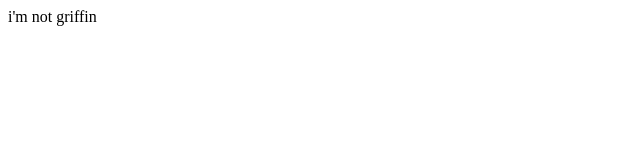
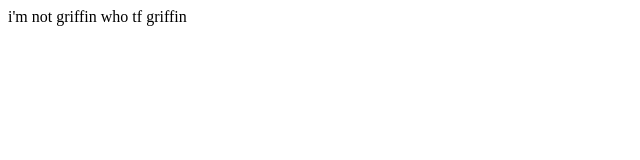
Before and after one commit to cGVub3JhbmRtYXRjaA/cGVub3JhbmRtYXRjaA.github.io, a plain HTML site: page index.html in a window 1280 px wide. Shown: the whole page, without its empty margins (0-640 px from the left). Drawn offline with Linux system fonts and the light colour scheme.

Commit message:
Update index.html

```diff
--- a/index.html
+++ b/index.html
@@ -2,5 +2,6 @@
 <html>
   <body>
     i'm not griffin
+    who tf griffin
   </body>
 </html>
```
